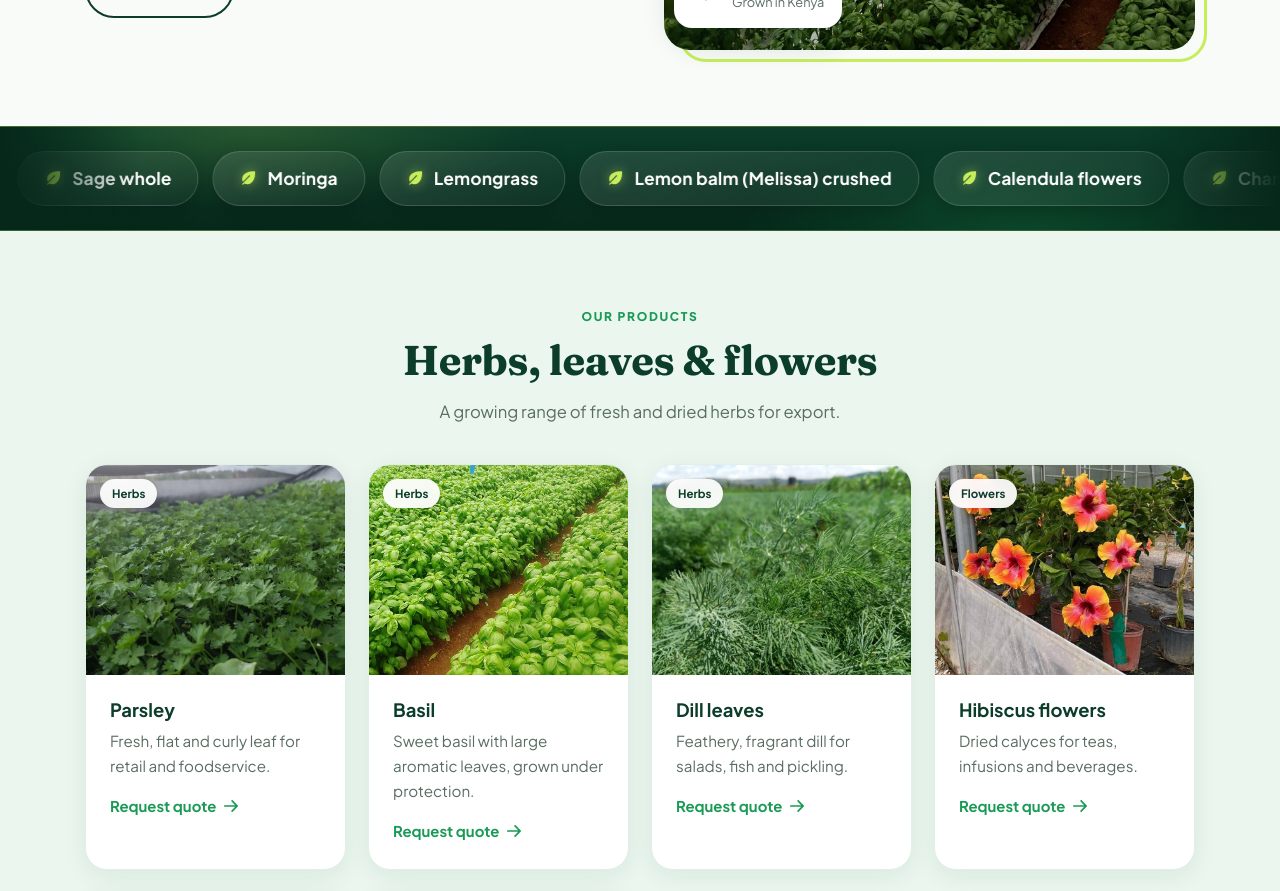
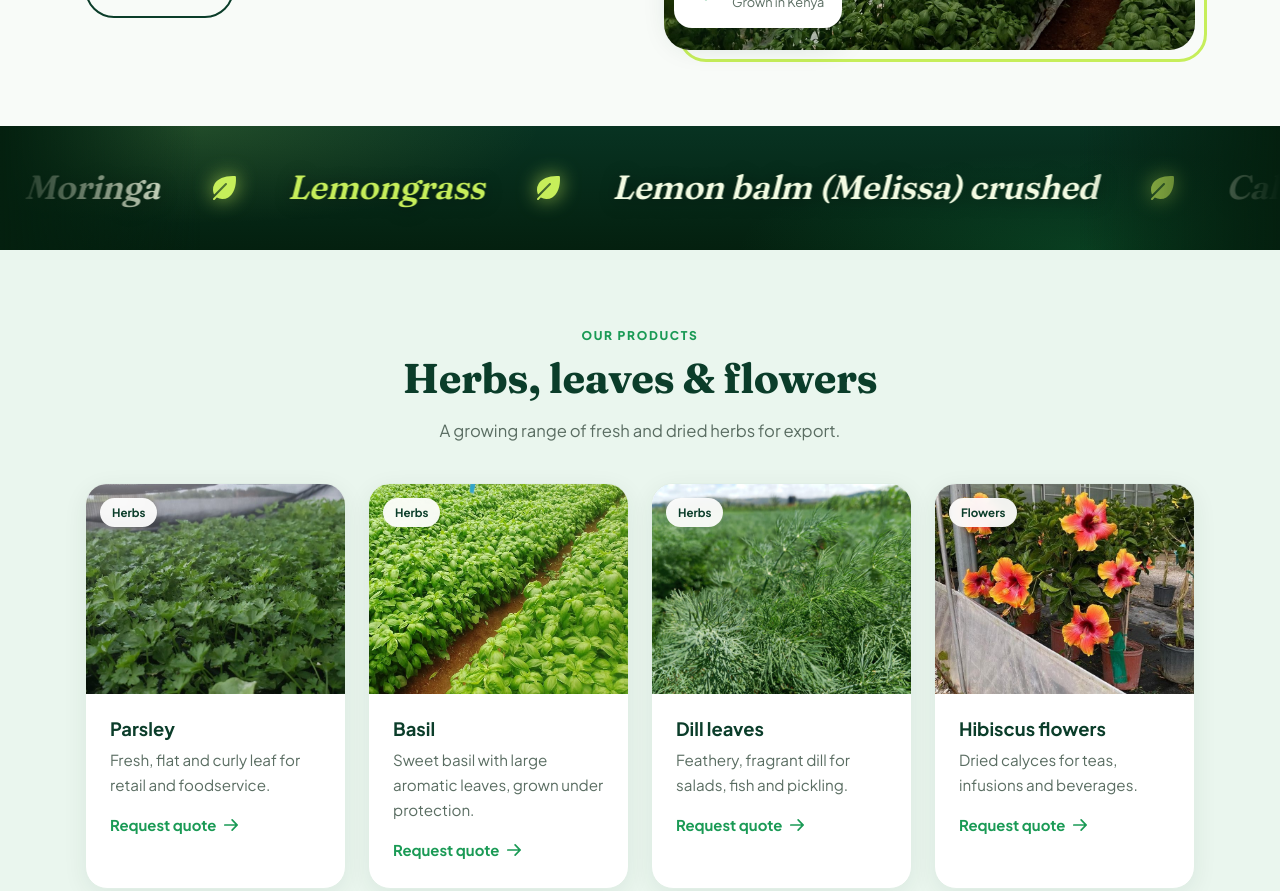
Before and after one commit to Muchyz/lumia-fresh, a React (Vite) app: page / in a window 1280 px wide. Shown: the part 1200-2091 px from the top of the page. Built offline with nearby package versions, Linux system fonts and the light colour scheme.

Commit message:
modern marquee

```diff
--- a/src/index.css
+++ b/src/index.css
@@ -794,3 +794,24 @@ a.ctcard:hover{transform:translateY(-3px);box-shadow:0 18px 36px #0b3d2a26}
 .marquee:hover .track,.marquee:active .track{animation-play-state:paused}
 @media(prefers-reduced-motion:reduce){.marquee .track{animation:none}}
 @media(min-width:861px){.marquee{padding:24px 0}.marquee:before,.marquee:after{width:140px}.marquee .track>*{padding:12px 26px;font-size:1.08rem}}
+/* ---- Marquee strip: modern editorial ---- */
+.marquee{padding:26px 0;background:
+ radial-gradient(500px 140px at 15% 0%,#c6ee5a22,transparent 70%),
+ radial-gradient(500px 140px at 85% 100%,#1a9a5540,transparent 70%),
+ linear-gradient(180deg,#083322,#04200f);
+ border:0;position:relative}
+.marquee:before,.marquee:after{width:90px}
+.marquee:before{background:linear-gradient(90deg,#04200f,transparent)}
+.marquee:after{background:linear-gradient(270deg,#04200f,transparent)}
+.marquee .track{animation-duration:30s}
+.marquee .track>*{padding:0;margin-right:34px;gap:34px;border:0;border-radius:0;background:none;box-shadow:none;
+ font-family:'Fraunces',Georgia,serif;font-style:italic;font-weight:600;font-size:1.55rem;letter-spacing:-.01em;color:#f3fbe2;text-shadow:0 2px 18px #0006}
+.marquee .track>* svg{width:26px;height:26px;color:var(--lime);filter:drop-shadow(0 0 10px #c6ee5acc);order:2}
+.marquee .track>*:nth-child(3n+1){color:var(--lime)}
+.marquee .track>*:hover{color:#fff}
+@media(min-width:861px){
+ .marquee{padding:34px 0}
+ .marquee:before,.marquee:after{width:200px}
+ .marquee .track>*{font-size:2.1rem;margin-right:48px;gap:48px}
+ .marquee .track>* svg{width:32px;height:32px}
+}
```
